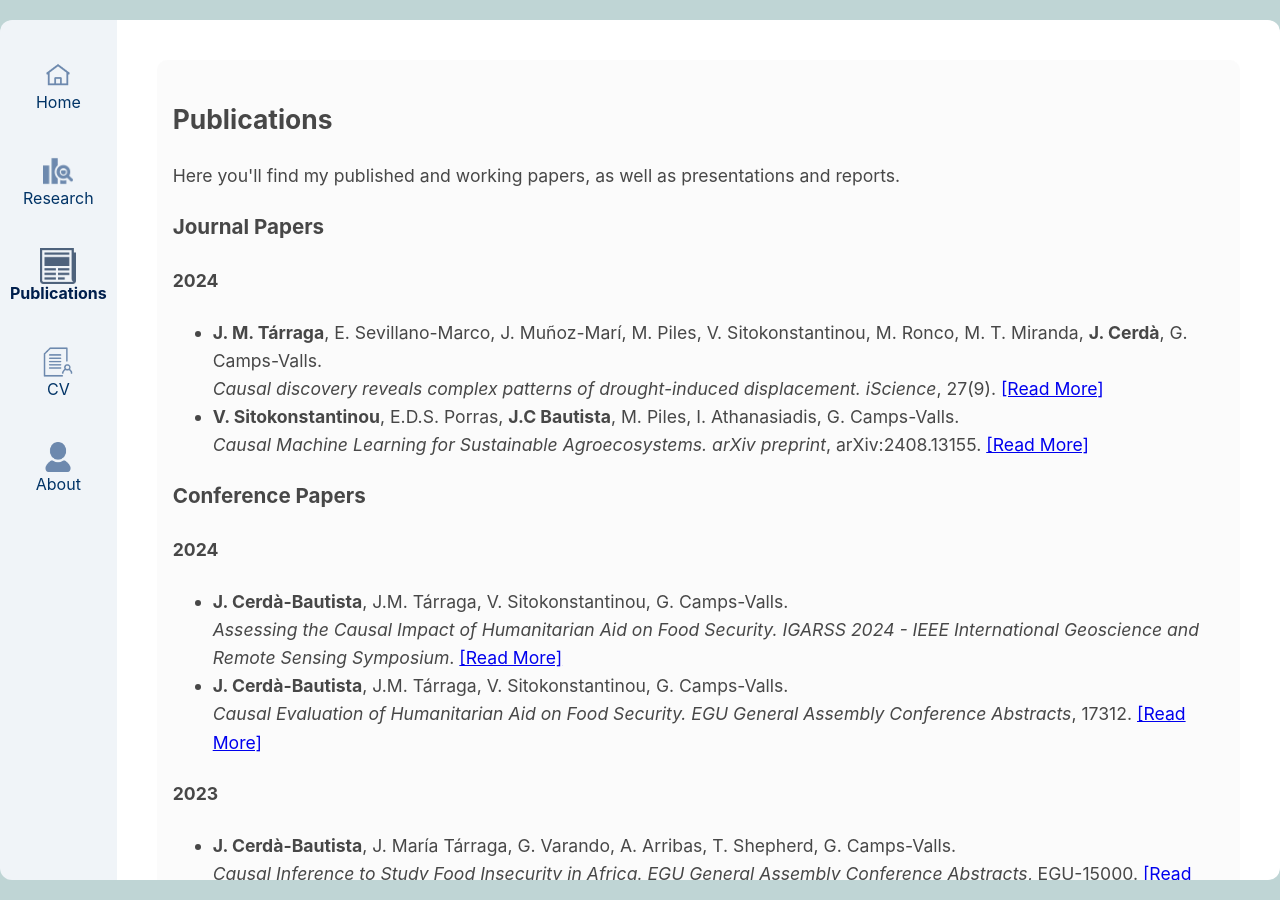
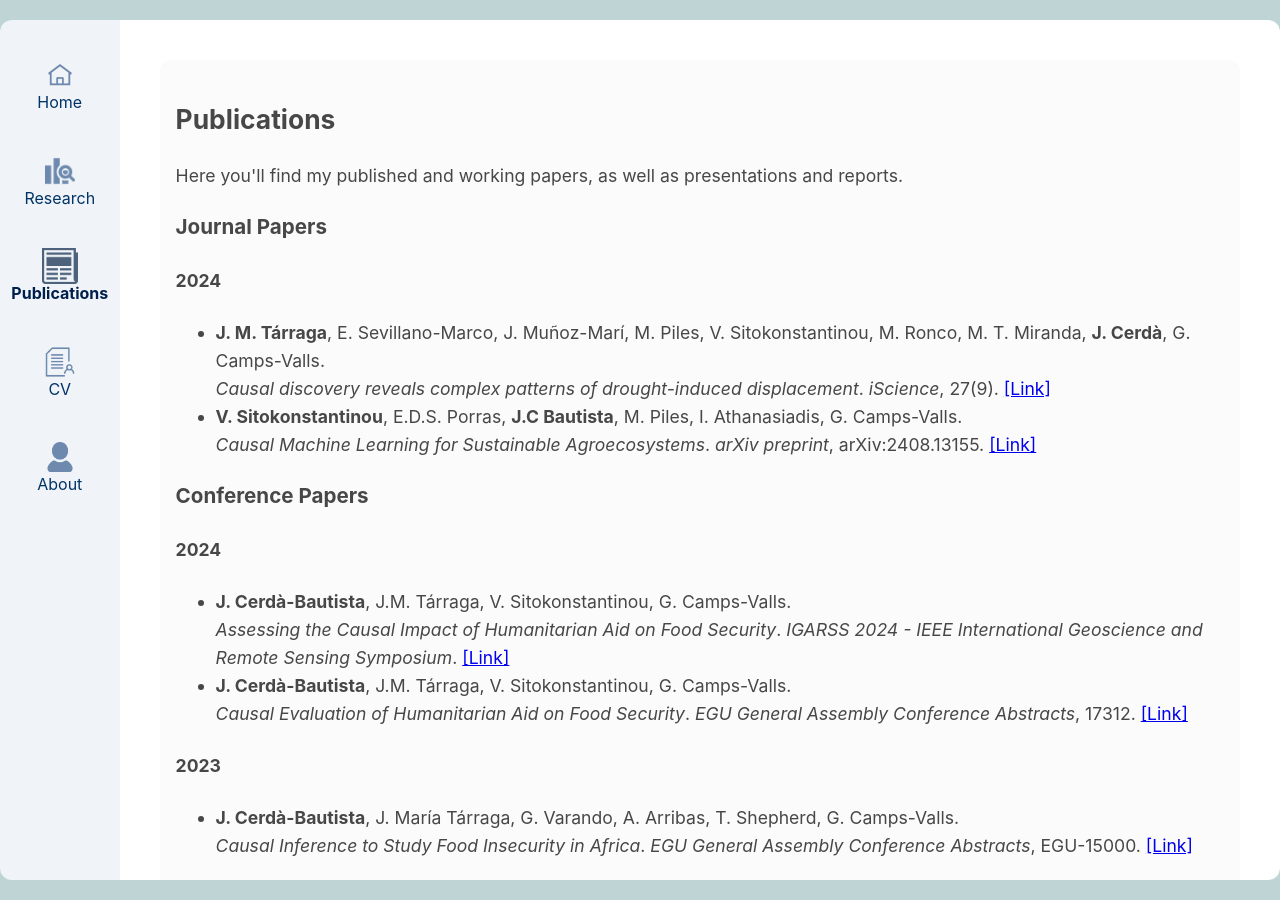
Before and after one commit to jordicbau/jordicbau.github.io, a Jekyll site: the page built from publications.md, in a window 1280 px wide. Built offline with Jekyll 4.4.1, drawn with Linux system fonts in a browser that asks for light colours.

Commit message:
Update publications.md

```diff
--- a/publications.md
+++ b/publications.md
@@ -13,11 +13,15 @@ title: Publications
 <ul>
   <li>
     <strong>J. M. Tárraga</strong>, E. Sevillano-Marco, J. Muñoz-Marí, M. Piles, V. Sitokonstantinou, M. Ronco, M. T. Miranda, <strong>J. Cerdà</strong>, G. Camps-Valls.<br>
-    <em>Causal discovery reveals complex patterns of drought-induced displacement. iScience</em>, 27(9). <a href="https://www.cell.com/iscience/fulltext/S2589-0042(24)01853-4" target="_blank">[Read More]</a>
+    <em>Causal discovery reveals complex patterns of drought-induced displacement</em>.
+    <em>iScience</em>, 27(9).
+    <a href="https://www.cell.com/iscience/fulltext/S2589-0042(24)01853-4" class="publication-link" target="_blank">[Link]</a>
   </li>
   <li>
     <strong>V. Sitokonstantinou</strong>, E.D.S. Porras, <strong>J.C Bautista</strong>, M. Piles, I. Athanasiadis, G. Camps-Valls.<br>
-    <em>Causal Machine Learning for Sustainable Agroecosystems. arXiv preprint</em>, arXiv:2408.13155. <a href="https://arxiv.org/abs/2408.13155" target="_blank">[Read More]</a>
+    <em>Causal Machine Learning for Sustainable Agroecosystems</em>.
+    <em>arXiv preprint</em>, arXiv:2408.13155.
+    <a href="https://arxiv.org/abs/2408.13155" class="publication-link" target="_blank">[Link]</a>
   </li>
 </ul>
 
@@ -27,11 +31,15 @@ title: Publications
 <ul>
   <li>
     <strong>J. Cerdà-Bautista</strong>, J.M. Tárraga, V. Sitokonstantinou, G. Camps-Valls.<br>
-    <em>Assessing the Causal Impact of Humanitarian Aid on Food Security. IGARSS 2024 - IEEE International Geoscience and Remote Sensing Symposium</em>. <a href="https://arxiv.org/abs/2310.11287" target="_blank">[Read More]</a>
+    <em>Assessing the Causal Impact of Humanitarian Aid on Food Security</em>.
+    <em>IGARSS 2024 - IEEE International Geoscience and Remote Sensing Symposium</em>.
+    <a href="https://arxiv.org/abs/2310.11287" class="publication-link" target="_blank">[Link]</a>
   </li>
   <li>
     <strong>J. Cerdà-Bautista</strong>, J.M. Tárraga, V. Sitokonstantinou, G. Camps-Valls.<br>
-    <em>Causal Evaluation of Humanitarian Aid on Food Security. EGU General Assembly Conference Abstracts</em>, 17312. <a href="https://meetingorganizer.copernicus.org/EGU24/EGU24-17312.html?pdf" target="_blank">[Read More]</a>
+    <em>Causal Evaluation of Humanitarian Aid on Food Security</em>.
+    <em>EGU General Assembly Conference Abstracts</em>, 17312.
+    <a href="https://meetingorganizer.copernicus.org/EGU24/EGU24-17312.html?pdf" class="publication-link" target="_blank">[Link]</a>
   </li>
 </ul>
 
@@ -39,7 +47,9 @@ title: Publications
 <ul>
   <li>
     <strong>J. Cerdà-Bautista</strong>, J. María Tárraga, G. Varando, A. Arribas, T. Shepherd, G. Camps-Valls.<br>
-    <em>Causal Inference to Study Food Insecurity in Africa. EGU General Assembly Conference Abstracts</em>, EGU-15000. <a href="https://meetingorganizer.copernicus.org/EGU24/EGU24-17312.html" target="_blank">[Read More]</a>
+    <em>Causal Inference to Study Food Insecurity in Africa</em>.
+    <em>EGU General Assembly Conference Abstracts</em>, EGU-15000.
+    <a href="https://meetingorganizer.copernicus.org/EGU24/EGU24-17312.html" class="publication-link" target="_blank">[Link]</a>
   </li>
 </ul>
 
```
